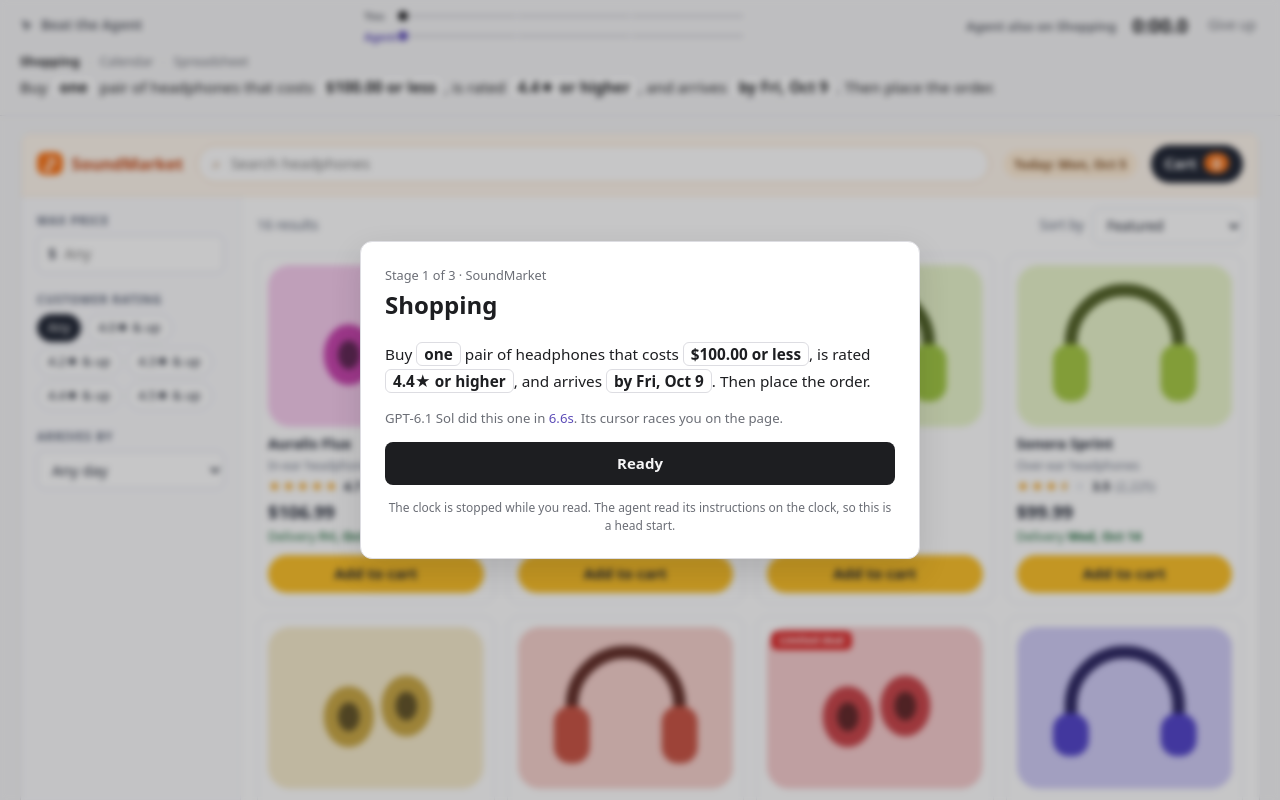
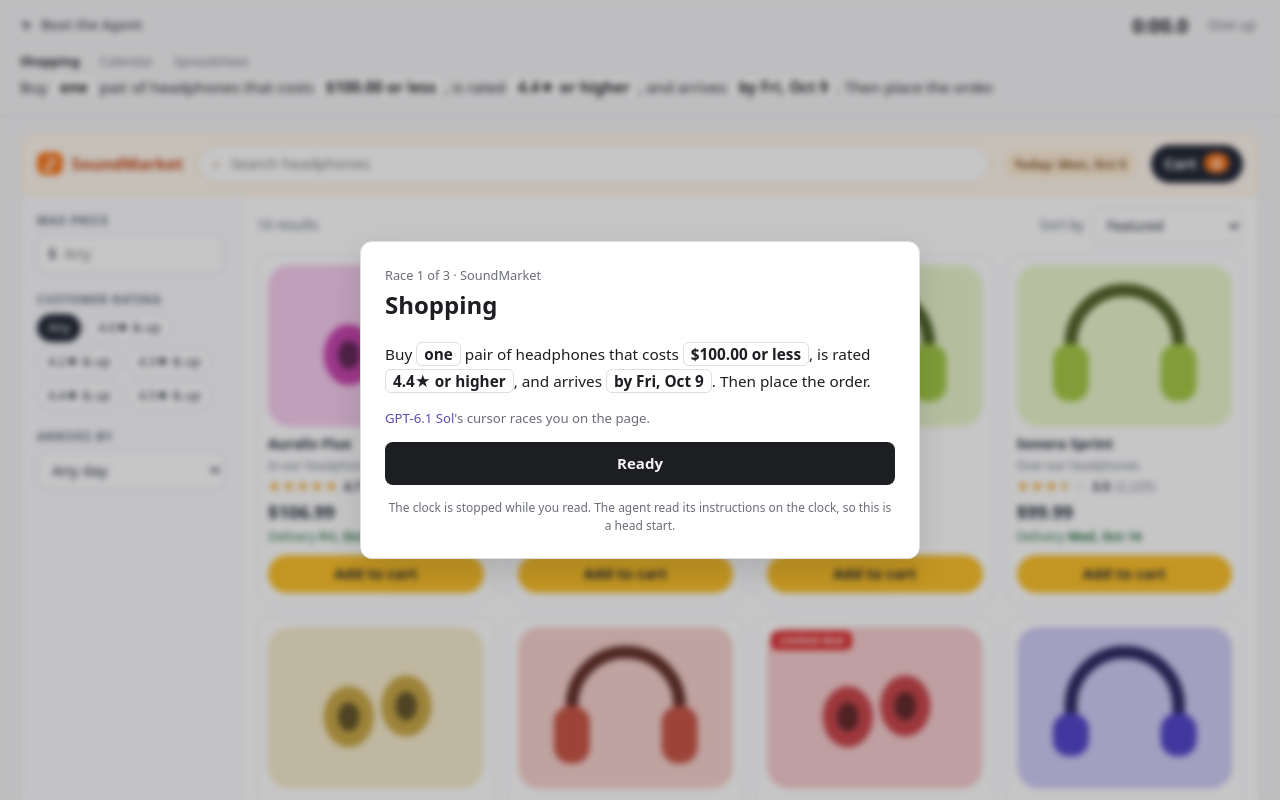
Before and after one commit to YsnMars/beattheagent, a React (Vite) app: page / in a window 1280 px wide. Both pictures are taken after a click on the button "Start". Shown: the top 800 px of the page. Built offline with nearby package versions, Linux system fonts and the light colour scheme.

Commit message:
Show each stage as its own race
- Display the current stage time alongside the overall total
- Show race results and standings between stages
- Update race briefings and end-to-end coverage

```diff
--- a/src/app.css
+++ b/src/app.css
@@ -247,6 +247,11 @@ button:disabled {
   color: var(--bad);
   font-weight: 600;
 }
+.timer-total {
+  font-size: 0.78rem;
+  color: var(--muted);
+  font-variant-numeric: tabular-nums;
+}
 .timer.penalty .timer-value {
   color: var(--bad);
   animation: shake 0.4s;
@@ -563,79 +568,6 @@ button:disabled {
 }
 
 /* ------------------------------------------------------------------ race */
-/* You and the agent, one lane each, across the three stages. */
-.race {
-  flex: 1;
-  max-width: 380px;
-  display: grid;
-  gap: 5px;
-  font-size: 0.72rem;
-  font-weight: 600;
-}
-.lane {
-  display: grid;
-  grid-template-columns: 3.6em 1fr;
-  align-items: center;
-}
-.lane-label {
-  color: var(--muted);
-}
-.lane-agent .lane-label {
-  color: var(--accent);
-}
-.lane-track {
-  position: relative;
-  height: 4px;
-  border-radius: 2px;
-  background: var(--line);
-}
-.lane-fill {
-  position: absolute;
-  inset: 0 auto 0 0;
-  border-radius: 2px;
-  background: var(--text);
-  transition: width 0.4s cubic-bezier(0.2, 0.8, 0.2, 1);
-}
-.lane-agent .lane-fill {
-  background: var(--accent);
-  transition: none; /* moves with the clock */
-}
-.lane-tick {
-  position: absolute;
-  top: -2px;
-  width: 2px;
-  height: 8px;
-  margin-left: -1px;
-  background: var(--bg);
-}
-.lane-mark {
-  position: absolute;
-  top: 50%;
-  width: 10px;
-  height: 10px;
-  margin: -5px 0 0 -5px;
-  border-radius: 50%;
-  background: var(--text);
-  box-shadow: 0 0 0 2px var(--bg);
-  transition: left 0.4s cubic-bezier(0.2, 0.8, 0.2, 1);
-}
-.lane-agent .lane-mark {
-  background: var(--accent);
-  transition: none;
-}
-/* You're somewhere inside the current stage: the marker breathes rather than pretending to know where. */
-.lane-you:not(.done) .lane-mark {
-  animation: lane-pulse 1.4s ease-in-out infinite alternate;
-}
-@keyframes lane-pulse {
-  to {
-    box-shadow: 0 0 0 5px rgba(127, 127, 127, 0.25);
-  }
-}
-.lane.done .lane-mark {
-  background: var(--ok);
-}
-
 /* Briefings, the countdown and "Go!" sit over the stage's app. */
 .race-overlay {
   position: fixed;
@@ -669,11 +601,26 @@ button:disabled {
     transform: translateY(10px) scale(0.98);
   }
 }
+/* The last race's result, like a podium card between races. */
+.brief-result {
+  padding-bottom: 14px;
+  border-bottom: 1px solid var(--line);
+  display: grid;
+  gap: 2px;
+}
+.brief-result p {
+  margin: 0;
+}
 .brief-cleared {
-  margin: 0;
   color: var(--ok);
-  font-weight: 600;
-  font-size: 0.9rem;
+  font-weight: 650;
+}
+.brief-verdict {
+  font-size: 0.92rem;
+}
+.brief-standing {
+  color: var(--muted);
+  font-size: 0.85rem;
 }
 .brief-kicker {
   color: var(--muted);
@@ -747,8 +694,7 @@ button:disabled {
 @media (prefers-reduced-motion: reduce) {
   .count-n,
   .go .count-n,
-  .brief-card,
-  .lane-you:not(.done) .lane-mark {
+  .brief-card {
     animation: none;
   }
 }
@@ -2398,15 +2344,7 @@ button:disabled {
   }
 }
 @container game (max-width: 600px) {
-  .hud {
-    flex-wrap: wrap;
-  }
-  /* The race takes its own row under the timer. */
-  .race {
-    order: 3;
-    flex-basis: 100%;
-    max-width: none;
-    gap: 3px;
-    padding-bottom: 4px;
-  }
-}
+  .timer-total {
+    display: none;
+  }
+}
--- a/src/components/GameScreen.tsx
+++ b/src/components/GameScreen.tsx
@@ -2,12 +2,11 @@ import { useEffect, useRef, useState, type ReactNode } from "react";
 import { STAGES, type Challenge, type StageId } from "../challenge/types";
 import { colList, sortLabel, type Req } from "../challenge/validate";
 import { formatDay, formatDuration, formatMoney } from "../lib/format";
-import { elapsedAt, PENALTY_MS, type DerivedRun } from "../game/run";
+import { elapsedAt, PENALTY_MS, stageElapsedAt, type DerivedRun } from "../game/run";
 import type { AnyAction, CalAction, SheetAction, ShopAction } from "../game/state";
 import type { RunSummary } from "../game/agentRuns";
 import { Brand } from "./Intro";
-import { gap } from "./Outcome";
-import { RaceTrack } from "./Race";
+import { gap, stageTime } from "./Outcome";
 import { Shopping } from "../stages/Shopping";
 import { Calendar, clashFor } from "../stages/Calendar";
 import { Sheet } from "../stages/Sheet";
@@ -106,6 +105,9 @@ export function GameScreen({ ch, run, now, onAct, onSubmit, onGiveUp, onHome, gh
   const stage = STAGES[stageIndex];
   const elapsed = elapsedAt(run, now);
   const done = run.finishedAt !== null;
+  // With briefings, each stage is a race of its own: the clock shows this race, and the total beside it.
+  const race = run.briefed && !done && run.gaveUpAt === null ? stageElapsedAt(run, now) : null;
+  const racePenalties = run.attempts[stageIndex] ?? 0;
   const noop = () => {};
   const act = onAct ?? noop;
   const submit = onSubmit ?? noop;
@@ -169,14 +171,20 @@ export function GameScreen({ ch, run, now, onAct, onSubmit, onGiveUp, onHome, gh
                 <Brand />
               ))}
           </div>
-          {ghost && <RaceTrack run={run} ghost={ghost} elapsed={elapsed} />}
           <div className="hud-right">
-            {ghost && <Ghost ghost={ghost} elapsed={elapsed} youCleared={run.splits.length} />}
+            {ghost && race !== null && <Ghost ghost={ghost} stage={stageIndex} race={race} />}
             <div className={`timer ${recentPenalty ? "penalty" : ""}`} aria-live="off">
               <span className="timer-value" data-testid="timer">
-                {formatDuration(elapsed)}
+                {formatDuration(race ?? elapsed)}
               </span>
-              {run.penalties > 0 && <span className="timer-pen">+{(run.penalties * PENALTY_MS) / 1000}s</span>}
+              {(race !== null ? racePenalties : run.penalties) > 0 && (
+                <span className="timer-pen">+{((race !== null ? racePenalties : run.penalties) * PENALTY_MS) / 1000}s</span>
+              )}
+              {race !== null && run.splits.length > 0 && (
+                <span className="timer-total" data-testid="total">
+                  Total {formatDuration(elapsed)}
+                </span>
+              )}
             </div>
             {onGiveUp && !done && run.gaveUpAt === null && (
               <Confirm
@@ -206,12 +214,7 @@ export function GameScreen({ ch, run, now, onAct, onSubmit, onGiveUp, onHome, gh
                   );
                 })}
               </ol>
-              {recentClear && (
-                <span className="task-cleared">
-                  ✓ {recentClear.msg}
-                  {ghost && <SplitGap run={run} ghost={ghost} stage={recentClear.s} />}
-                </span>
-              )}
+              {recentClear && <span className="task-cleared">✓ {recentClear.msg}</span>}
               <button className="task-toggle" aria-expanded={peek} onClick={() => setPeek(!peek)}>
                 {peek ? "Less" : "Full task"}
               </button>
@@ -302,49 +305,24 @@ function Confirm({ trace, label, ariaLabel, triggerClass = "btn-text", title, bo
   );
 }
 
-/** Where you stand against the recorded agent run at this point in time. */
-function Ghost({ ghost, elapsed, youCleared }: { ghost: RunSummary; elapsed: number; youCleared: number }) {
-  const agentCleared = ghost.splits.filter((s) => s <= elapsed).length;
-  const stages = (n: number) => `${n} stage${n > 1 ? "s" : ""}`;
+/** The agent in the race you're running: still going, or done and in what time. */
+function Ghost({ ghost, stage, race }: { ghost: RunSummary; stage: number; race: number }) {
+  const theirs = stageTime(ghost.splits, stage);
   let text: string;
   let lead: "agent" | "you" | "even";
-  if (ghost.totalMs <= elapsed) {
-    text = ghost.finished ? `Agent finished · ${formatDuration(ghost.totalMs)}` : `Agent stopped after ${ghost.stagesCleared}/3`;
-    lead = ghost.finished ? "agent" : "you";
-  } else if (agentCleared > youCleared) {
-    text = `Agent ${stages(agentCleared - youCleared)} ahead`;
+  if (theirs === null) {
+    text = ghost.stagesCleared === stage ? "Agent stopped in this race" : "Agent didn't get this far";
+    lead = "you";
+  } else if (theirs <= race) {
+    text = `Agent finished · ${gap(theirs)}`;
     lead = "agent";
-  } else if (agentCleared < youCleared) {
-    text = `You're ${stages(youCleared - agentCleared)} ahead`;
-    lead = "you";
   } else {
-    text = `Agent also on ${STAGES[Math.min(agentCleared, 2)].title}`;
+    text = "Agent still racing";
     lead = "even";
   }
   return (
-    <div className={`ghost lead-${lead}`} title="Where the recorded agent run was at this point in time">
+    <div className={`ghost lead-${lead}`} title="Where the recorded agent run was at this point in this race">
       {text}
     </div>
   );
 }
-
-/** Your gap to the agent when you cleared a stage, like a split time in a race. */
-export function SplitGap({ run, ghost, stage }: { run: DerivedRun; ghost: RunSummary; stage: StageId }) {
-  const i = STAGES.findIndex((s) => s.id === stage);
-  const yours = run.splits[i];
-  const theirs = ghost.splits[i];
-  if (yours === undefined || theirs === undefined) return null;
-  const d = yours - theirs;
-  if (Math.abs(d) < 100) return <span className="split-gap even"> · level with the agent</span>;
-  return d > 0 ? (
-    <span className="split-gap behind" data-testid="split-gap">
-      {" "}
-      · {gap(d)} behind the agent
-    </span>
-  ) : (
-    <span className="split-gap ahead" data-testid="split-gap">
-      {" "}
-      · {gap(-d)} ahead of the agent
-    </span>
-  );
-}
--- a/src/components/Race.tsx
+++ b/src/components/Race.tsx
@@ -1,23 +1,23 @@
-import { useEffect, useMemo, useRef, useState, type ReactNode } from "react";
+import { useEffect, useMemo, useRef, useState } from "react";
 import { STAGES, type Challenge } from "../challenge/types";
 import type { AgentRun, RunSummary } from "../game/agentRuns";
-import type { DerivedRun } from "../game/run";
+import { stageElapsedAt, type DerivedRun } from "../game/run";
 import { useNow } from "../game/useRun";
 import { AgentCursor, buildMoves } from "./AgentCursor";
-import { SplitGap, TaskText } from "./GameScreen";
-import { gap } from "./Outcome";
+import { TaskText } from "./GameScreen";
+import { gap, stageTime } from "./Outcome";
 
 const COUNT_MS = 800; // per number in the countdown
 
 /**
- * The task for the stage that's about to start, on its own before the stage's app is in play. The
+ * The task for the stage that's about to start, on its own before the stage's app is in play. Each
+ * stage is a race of its own, like a grand prix: the card opens with the result of the last one. The
  * clock is stopped meanwhile (the agent read its instructions on the clock, which the card says).
  */
 export function Briefing({ ch, run, ghost, onReady }: { ch: Challenge; run: DerivedRun; ghost: RunSummary | null; onReady: () => void }) {
   const i = Math.min(run.stageIndex, STAGES.length - 1);
   const stage = STAGES[i];
-  const cleared = i > 0 ? STAGES[i - 1] : null;
-  const theirs = ghost?.splits[i] !== undefined ? ghost.splits[i] - (i > 0 ? ghost.splits[i - 1] : 0) : null;
+  const cleared = i > 0 && run.feedback?.ok ? i - 1 : null;
 
   useEffect(() => {
     const onKey = (e: KeyboardEvent) => {
@@ -34,22 +34,17 @@ export function Briefing({ ch, run, ghost, onReady }: { ch: Challenge; run: Deri
   return (
     <div className="race-overlay brief" role="dialog" aria-label={`${stage.title} briefing`}>
       <div className="brief-card">
-        {cleared && run.feedback?.ok && (
-          <p className="brief-cleared" data-testid="brief-cleared">
-            ✓ {cleared.title} done
-            {ghost && <SplitGap run={run} ghost={ghost} stage={cleared.id} />}
-          </p>
-        )}
+        {cleared !== null && <RaceResult run={run} ghost={ghost} i={cleared} />}
         <div className="brief-kicker">
-          Stage {i + 1} of {STAGES.length} · {stage.app}
+          Race {i + 1} of {STAGES.length} · {stage.app}
         </div>
         <h2 className="brief-title">{stage.title}</h2>
         <div className="brief-task task">
           <TaskText ch={ch} stage={stage.id} />
         </div>
-        {theirs !== null && (
+        {ghost && ghost.stagesCleared >= i && (
           <p className="brief-agent">
-            {ghost!.modelLabel} did this one in <span className="agent-ink">{gap(theirs)}</span>. Its cursor races you on the page.
+            <span className="agent-ink">{ghost.modelLabel}</span>'s cursor races you on the page.
           </p>
         )}
         <button className="btn-primary brief-go" data-trace="brief:ready" onClick={onReady} autoFocus>
@@ -100,43 +95,43 @@ export function GoFlash() {
   );
 }
 
-/**
- * Two lanes, you and the agent, across the three stages, on the race clock. The agent's marker moves
- * evenly between its recorded stage splits; yours sits on the stage you're on and jumps when you clear it.
- */
-export function RaceTrack({ run, ghost, elapsed }: { run: DerivedRun; ghost: RunSummary; elapsed: number }) {
-  const n = STAGES.length;
-  const agentAt = (() => {
-    const i = ghost.splits.findIndex((s) => s > elapsed);
-    if (i === -1) return ghost.finished ? 1 : ghost.stagesCleared / n;
-    const from = i > 0 ? ghost.splits[i - 1] : 0;
-    return (i + (elapsed - from) / (ghost.splits[i] - from)) / n;
-  })();
-  const youAt = run.splits.length / n;
-  const agentDone = ghost.finished && ghost.totalMs <= elapsed;
-  const lane = (who: "you" | "agent", label: ReactNode, at: number, done: boolean) => (
-    <div className={`lane lane-${who} ${done ? "done" : ""}`}>
-      <span className="lane-label">{label}</span>
-      <span className="lane-track">
-        <span className="lane-fill" style={{ width: `${at * 100}%` }} />
-        {STAGES.slice(1).map((s, i) => (
-          <span key={s.id} className="lane-tick" style={{ left: `${((i + 1) / n) * 100}%` }} />
-        ))}
-        <span className="lane-mark" style={{ left: `${at * 100}%` }} />
-      </span>
-    </div>
-  );
+/** How the race just run went, and the standings after it (both times include wrong-answer penalties). */
+function RaceResult({ run, ghost, i }: { run: DerivedRun; ghost: RunSummary | null; i: number }) {
+  const title = STAGES[i].title;
+  const yours = stageTime(run.splits, i)!;
+  const theirs = ghost ? stageTime(ghost.splits, i) : null;
+  const by = (ms: number) => (Math.abs(ms) < 100 ? null : gap(Math.abs(ms)));
+  let verdict = null;
+  if (ghost && theirs === null) verdict = <>{ghost.modelLabel} never finished this one.</>;
+  else if (ghost && theirs !== null) {
+    const d = by(yours - theirs);
+    verdict = (
+      <>
+        {ghost.modelLabel}: <span className="agent-ink">{gap(theirs)}</span>. {d === null ? "A dead heat." : yours < theirs ? `You won by ${d}.` : `It won by ${d}.`}
+      </>
+    );
+  }
+  // Overall, over the races both have run.
+  const total = ghost && ghost.splits[i] !== undefined ? by(run.splits[i] - ghost.splits[i]) : null;
   return (
-    <div className="race" aria-label="Race progress" data-testid="race">
-      {lane("you", "You", youAt, run.finishedAt !== null)}
-      {lane("agent", "Agent", agentAt, agentDone)}
+    <div className="brief-result" data-testid="brief-cleared">
+      <p className="brief-cleared">
+        ✓ {title} in {gap(yours)}
+      </p>
+      {verdict && <p className="brief-verdict">{verdict}</p>}
+      {ghost && ghost.splits[i] !== undefined && (
+        <p className="brief-standing">
+          Overall after {i + 1} of {STAGES.length}:{" "}
+          {total === null ? "level with the agent" : run.splits[i] < ghost.splits[i] ? `you lead by ${total}` : `the agent leads by ${total}`}
+        </p>
+      )}
     </div>
   );
 }
 
 /**
- * The agent's cursor on your page, stage by stage: when you start a stage, it starts the same stage,
- * doing exactly what it did in its recorded run. (The race track shows the overall race.)
+ * The agent's cursor on your page: when you start a race, it starts the same one, doing exactly what it
+ * did in its recorded run, on the race's clock (so a wrong answer's penalty lets it jump ahead).
  */
 export function GhostCursor({ agent, run }: { agent: AgentRun; run: DerivedRun }) {
   const i = run.stageIndex;
@@ -147,23 +142,18 @@ export function GhostCursor({ agent, run }: { agent: AgentRun; run: DerivedRun }
     if (bounds[i] === undefined) return null;
     const from = bounds[i];
     const to = bounds[i + 1] ?? Infinity;
-    return {
-      from,
-      to,
-      moves: buildMoves(agent.events).filter((m) => m.at > from && m.at <= to),
-    };
+    return { from, moves: buildMoves(agent.events).filter((m) => m.at > from && m.at <= to), ms: stageTime(agent.splits, i) ?? Infinity };
   }, [agent, i]);
-  const stageFrom = run.stageFrom;
-  const live = lap !== null && stageFrom !== null && run.pausedSince === null && run.finishedAt === null && run.gaveUpAt === null;
+  const live = lap !== null && run.stageFrom !== null && run.pausedSince === null && run.finishedAt === null && run.gaveUpAt === null;
   const now = useNow(live, 200);
   if (!live) return null;
-  const t = now - stageFrom;
-  const done = t >= lap.to - lap.from;
+  const t = stageElapsedAt(run, now);
+  const done = t >= lap.ms;
   // Done: say so for a moment, then step out of the way.
-  if (done && t - (lap.to - lap.from) > 2500) return null;
+  if (done && t - lap.ms > 2500) return null;
   return (
-    <AgentCursor key={i} className={`ghost-race ${done ? "lap-done" : ""}`} moves={lap.moves} cur={() => lap.from + (Date.now() - stageFrom)} scope=".arena">
-      <span className="ghost-tag">{done ? `✓ ${STAGES[i].title} in ${gap(lap.to - lap.from)}` : agent.modelLabel}</span>
+    <AgentCursor key={i} className={`ghost-race ${done ? "lap-done" : ""}`} moves={lap.moves} cur={() => lap.from + stageElapsedAt(run, Date.now())} scope=".arena">
+      <span className="ghost-tag">{done ? `✓ ${STAGES[i].title} in ${gap(lap.ms)}` : agent.modelLabel}</span>
     </AgentCursor>
   );
 }
--- a/src/game/run.ts
+++ b/src/game/run.ts
@@ -138,6 +138,11 @@ export function elapsedAt(run: DerivedRun, now: number): number {
   return end - run.startedAt - run.pausedMs + run.penalties * PENALTY_MS;
 }
 
+/** Time on the current stage's own clock (each stage is a race of its own; their times add up to the total). */
+export function stageElapsedAt(run: DerivedRun, now: number): number {
+  return elapsedAt(run, now) - (run.splits[run.stageIndex - 1] ?? 0);
+}
+
 export function judge(ch: Challenge, stage: StageId, states: StageStates): Verdict {
   switch (stage) {
     case "shopping":
```
Also changed, not shown: 2 other files (tests, documents, lock files or other folders).
